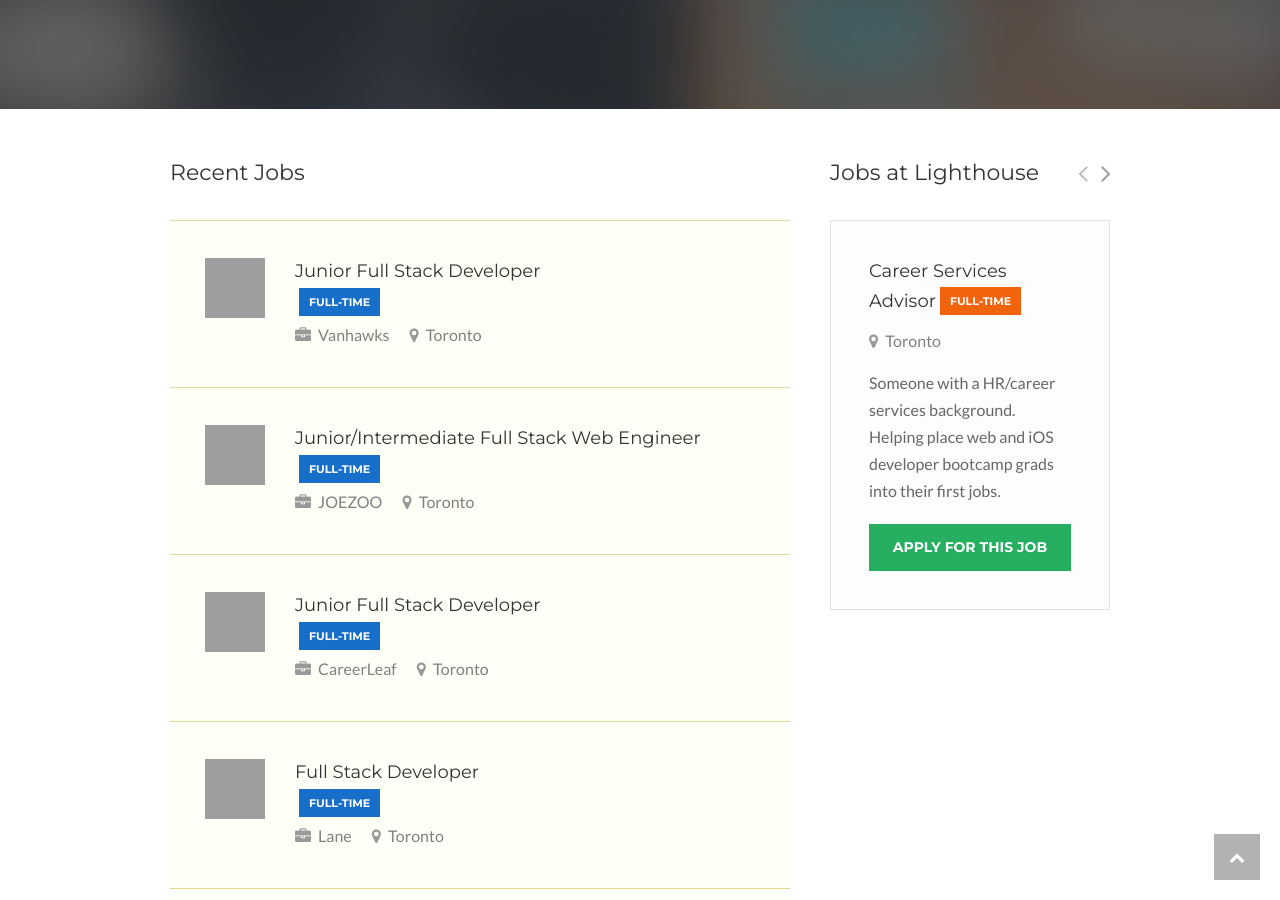
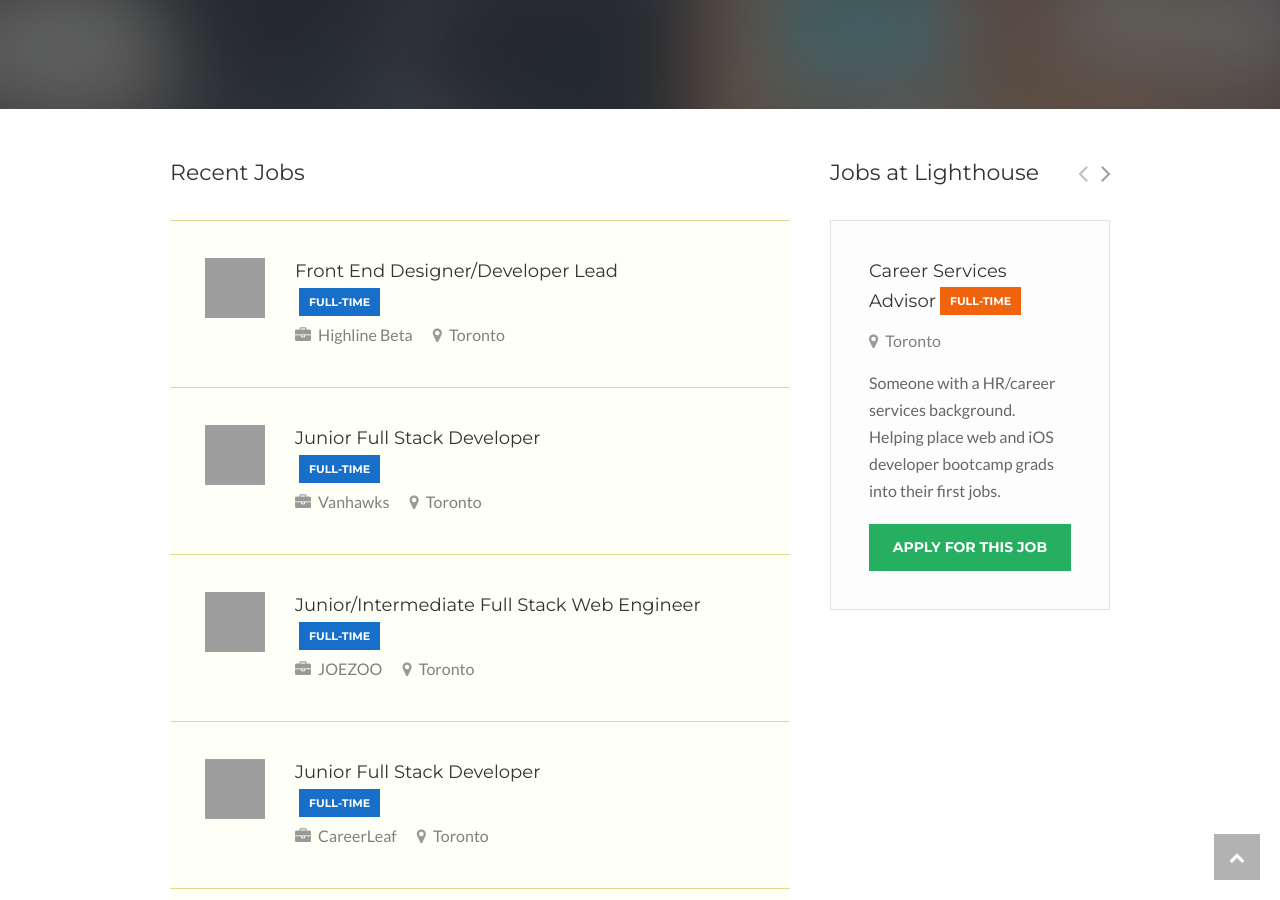
Before and after one commit to izzydoesizzy/todevjobs, a Jekyll site: the page built from index.html, in a window 1280 px wide and 900 px high, scrolled down 498 px. Built offline with Jekyll 4.4.1, drawn with Linux system fonts in a browser that asks for light colours; grey boxes are pictures that could not be loaded.

Commit message:
Added highland beta

```diff
--- a/_data/jobs.yml
+++ b/_data/jobs.yml
@@ -1,3 +1,10 @@
+- title: Front End Designer/Developer Lead
+  duration: full-time
+  imagelink: https://pbs.twimg.com/profile_images/752469302909997056/wMtyhLRj_400x400.jpg
+  company: Highline Beta
+  location: "Toronto"
+  joblink: https://jobs.alongside.com/details/frontend-designerdeveloper-lead/169925
+
 - title: Junior Full Stack Developer
   duration: full-time
   imagelink: https://pbs.twimg.com/profile_images/615960107885539328/5B9gvARi_400x400.png
```
